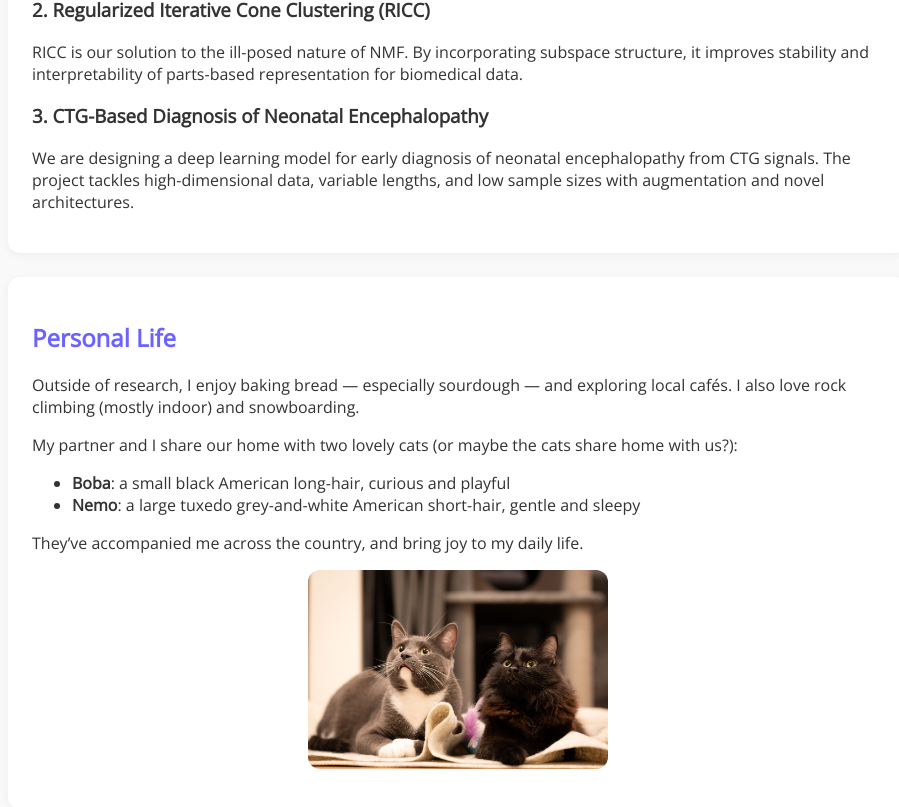
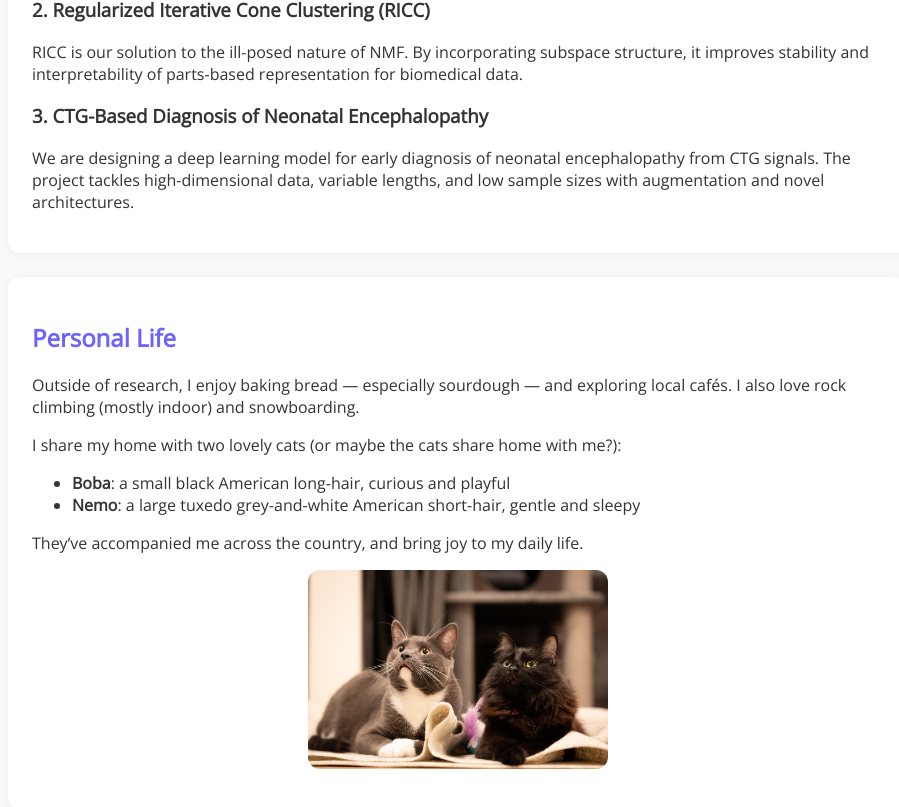
Before and after one commit to 123xrong/123xrong.github.io, a plain HTML site: page index.html in a window 1280 px wide. Shown: the part 1133-1940 px from the top of the page, without its empty margins (182-1081 px from the left). Drawn offline with nearby package versions, Linux system fonts and the light colour scheme.

Commit message:
Update index.html

```diff
--- a/index.html
+++ b/index.html
@@ -58,7 +58,7 @@
         Outside of research, I enjoy baking bread — especially sourdough — and exploring local cafés. I also love rock climbing (mostly indoor) and snowboarding.
       </p>
       <p>
-        My partner and I share our home with two lovely cats (or maybe the cats share home with us?):
+        I share my home with two lovely cats (or maybe the cats share home with me?):
         <ul>
           <li><strong>Boba</strong>: a small black American long-hair, curious and playful</li>
           <li><strong>Nemo</strong>: a large tuxedo grey-and-white American short-hair, gentle and sleepy</li>
```
